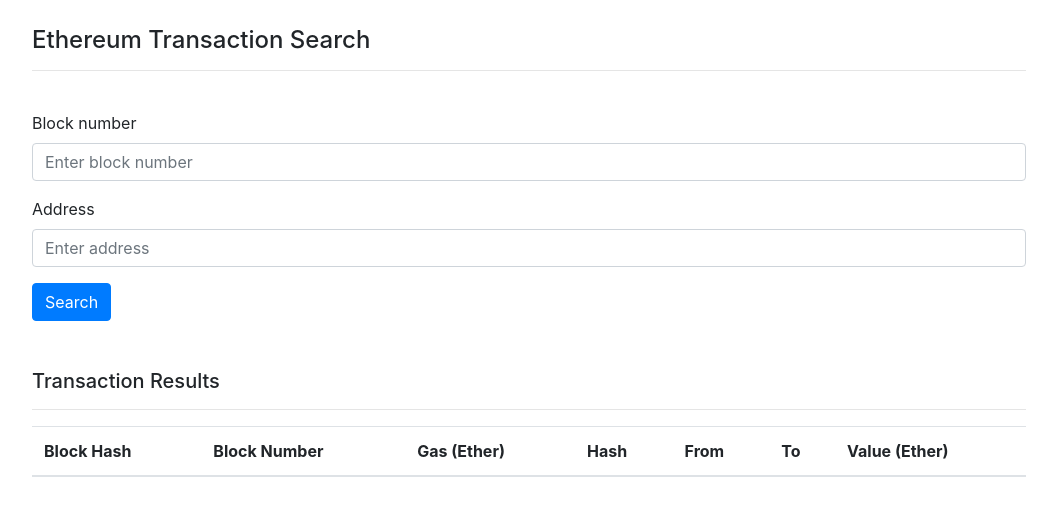
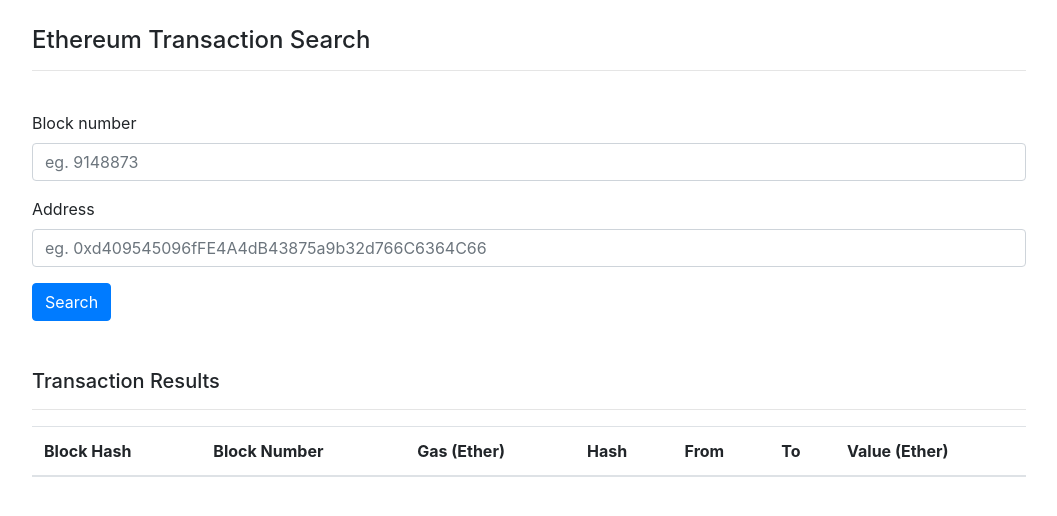
Before and after one commit to chesterlau/EthereumTransactionSearchUI, a React (Create React App) app: page / in a window 1280 px wide. Shown: the top 516 px of the page, without its empty margins (111-1168 px from the left). Built offline with nearby package versions, Linux system fonts and the light colour scheme.

Commit message:
Changed placeholder

```diff
--- a/src/views/TransactionSearch/TransactionSearch.js
+++ b/src/views/TransactionSearch/TransactionSearch.js
@@ -51,7 +51,7 @@
         changeShowLoader(false);
       })
       .catch(ex => {
-        console.log(ex);
+        console.log(ex.response);
         changeShowLoader(false);
       });
   }
@@ -70,12 +70,12 @@
           <form onSubmit={handleSubmit(onSubmit)}>
             <div className="form-group">
               <label htmlFor="blockNumberInput">Block number</label>
-              <input type="text" className="form-control" id="blockNumberInput" name="blockNumber" placeholder="Enter block number" onChange={handleBlockNumberTextChange} ref={register({ required: true })} />
+              <input type="text" className="form-control" id="blockNumberInput" name="blockNumber" placeholder="eg. 9148873" onChange={handleBlockNumberTextChange} ref={register({ required: true })} />
               {errors.blockNumber && <span style={{ color: "red" }}>This field is required</span>}
             </div>
             <div className="form-group">
               <label htmlFor="addressInput">Address</label>
-              <input type="text" className="form-control" id="addressInput" name="address" placeholder="Enter address" onChange={handleAddressTextChange} ref={register({ required: true })} />
+              <input type="text" className="form-control" id="addressInput" name="address" placeholder="eg. 0xd409545096fFE4A4dB43875a9b32d766C6364C66" onChange={handleAddressTextChange} ref={register({ required: true })} />
               {errors.address && <span style={{ color: "red" }}>This field is required</span>}
             </div>
             <button type="submit" className="btn btn-primary">Search</button>
```
